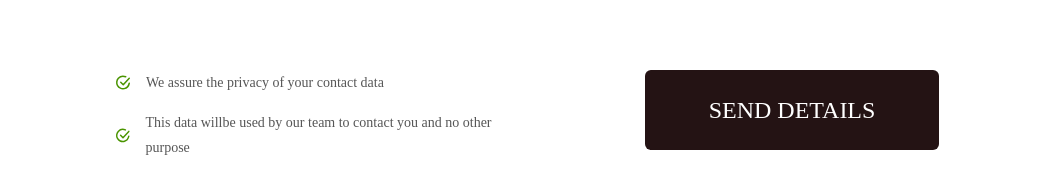
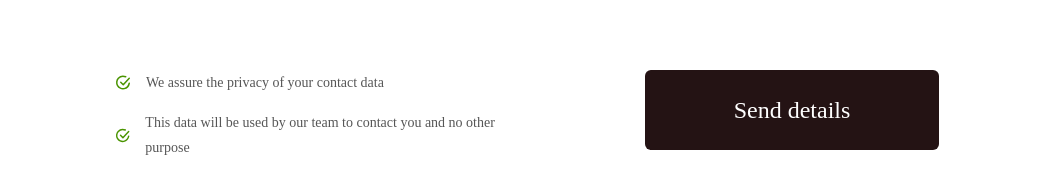
Before and after one commit to Amitrawat4532/Trekkings, a Next.js app: page /contact in a window 1280 px wide. Shown: the part 813-1006 px from the top of the page, without its empty margins (113-1163 px from the left). Built offline with nearby package versions, Linux system fonts and the light colour scheme; a web font is replaced by a local one.

Commit message:
contact us page

```diff
--- a/pages/contact.js
+++ b/pages/contact.js
@@ -3,22 +3,22 @@ import React from 'react'
 
 const contact = () => {
   return (
-    <Flex h="100%" width="100%" justifyContent="center" alignItems="center" flexDirection="column">
-      <Flex bg='url("/images/contactimg.png")' h="280px" w="990px" bgRepeat="no-repeat" objectFit="contain" alt="contact us " alignItems="end"  position="relative">
+    <Flex h="100%" width="100%" justifyContent="center" alignItems="center" flexDirection="column" overflow="hidden">
+      <Flex bg='url("/images/contactimg.png")' h="280px" w={["100%","100%","990px","990px"]}  bgRepeat="no-repeat" objectFit="contain" alt="contact us " alignItems="end"  position="relative">
         <Box position="absolute" right="40px" top="20px">
         <svg width="40" height="40" viewBox="0 0 40 40" fill="none" xmlns="http://www.w3.org/2000/svg">
 <path d="M20 0C8.94 0 0 8.94 0 20C0 31.06 8.94 40 20 40C31.06 40 40 31.06 40 20C40 8.94 31.06 0 20 0ZM28.6 28.6C28.415 28.7854 28.1952 28.9325 27.9532 29.0329C27.7113 29.1332 27.4519 29.1849 27.19 29.1849C26.9281 29.1849 26.6687 29.1332 26.4268 29.0329C26.1848 28.9325 25.965 28.7854 25.78 28.6L20 22.82L14.22 28.6C13.846 28.974 13.3389 29.184 12.81 29.184C12.2811 29.184 11.774 28.974 11.4 28.6C11.026 28.226 10.816 27.7189 10.816 27.19C10.816 26.9281 10.8675 26.6688 10.9677 26.4269C11.068 26.185 11.2148 25.9652 11.4 25.78L17.18 20L11.4 14.22C11.026 13.846 10.816 13.3389 10.816 12.81C10.816 12.2811 11.026 11.774 11.4 11.4C11.774 11.026 12.2811 10.816 12.81 10.816C13.3389 10.816 13.846 11.026 14.22 11.4L20 17.18L25.78 11.4C25.9652 11.2148 26.185 11.068 26.4269 10.9677C26.6688 10.8675 26.9281 10.816 27.19 10.816C27.4519 10.816 27.7112 10.8675 27.9531 10.9677C28.195 11.068 28.4148 11.2148 28.6 11.4C28.7852 11.5852 28.932 11.805 29.0323 12.0469C29.1325 12.2888 29.184 12.5481 29.184 12.81C29.184 13.0719 29.1325 13.3312 29.0323 13.5731C28.932 13.815 28.7852 14.0348 28.6 14.22L22.82 20L28.6 25.78C29.36 26.54 29.36 27.82 28.6 28.6Z" fill="#241314"/>
 </svg>
 
         </Box>
-        <Flex  px="40px" pb="15px" w="100%" position="relative" >
-        <Text lineHeight="32px" color="white" fontSize="32px" fontWeight="700">IGATPURIHILLSTOTREAKTOURISM</Text>
-         <Image src="/images/svgcontact.png"  position="absolute" right="40px" top="-100px" />
+        <Flex  px={["20px","20px","40px","40px"]} pb="15px" w="100%" position="relative" >
+        <Text lineHeight="32px" color="white" fontSize={["20px","20px","32px","32px"]} fontWeight="700">IGATPURIHILLSTOTREAKTOURISM</Text>
+         <Image src="/images/svgcontact.png"  position="absolute" right="40px" top={["-150px","-150px","-100px","-100px"]} />
         </Flex>
 
       </Flex>
-      <Flex w="990px" h="100%" bgColor="white" px="83px"  flexWrap="wrap" >
-        <Flex gap="5px" flexDirection="column" width="50%"  py='38px'>
+      <Flex w={["100%","100%","990px","990px"]} h="100%" bgColor="white" px={["21px","21px","83px","83px"]}  flexWrap="wrap" >
+        <Flex gap="5px" flexDirection="column" width={["100%","100%","50%","50%"]}  py='38px'>
          <Text color="black" fontSize="16px" fontFamily="Popins" fontWeight="500" lineHeight="25px">First Name</Text>
          <input type='text' placeholder='Mac' fontSize="17px" width="350px" fontFamily="Popins" fontWeight="500" lineHeight="25px"></input>
          <Box pt="7px">
@@ -30,7 +30,7 @@ const contact = () => {
 
 
 
-        <Flex gap="5px" flexDirection="column" width="50%"  py='38px'>
+        <Flex gap="5px" flexDirection="column" width={["100%","100%","50%","50%"]}  py='38px'>
          <Text color="black" fontSize="16px" fontFamily="Popins" fontWeight="500" lineHeight="25px">Last Name</Text>
          <input type='text' placeholder='Tyre' fontSize="17px" width="350px" fontFamily="Popins" fontWeight="500" lineHeight="25px"></input>
          <Box pt="7px">
@@ -40,7 +40,7 @@ const contact = () => {
         </Box>
         </Flex>
 
-        <Flex gap="5px" flexDirection="column" width="50%"  py='38px'>
+        <Flex gap="5px" flexDirection="column" width={["100%","100%","50%","50%"]}  py='38px'>
          <Text color="black" fontSize="16px" fontFamily="Popins" fontWeight="500" lineHeight="25px">Phone Number</Text>
          <input type='number' placeholder='+10 00 00 00 00' fontSize="17px" width="350px" fontFamily="Popins" fontWeight="500" lineHeight="25px"></input>
          <Box pt="7px">
@@ -50,7 +50,7 @@ const contact = () => {
         </Box>
         </Flex>
 
-        <Flex gap="5px" flexDirection="column" width="50%"  py='38px'>
+        <Flex gap="5px" flexDirection="column" width={["100%","100%","50%","50%"]}  py='38px'>
          <Text color="black" fontSize="16px" fontFamily="Popins" fontWeight="500" lineHeight="25px">E-mail</Text>
          <input type='email' placeholder='abc@gmail.com' fontSize="17px" width="350px" fontFamily="Popins" fontWeight="500" lineHeight="25px"></input>
          <Box pt="7px">
@@ -60,7 +60,7 @@ const contact = () => {
         </Box>
         </Flex>
 
-        <Flex gap="5px" flexDirection="column" width="50%"  py='38px'>
+        <Flex gap="5px" flexDirection="column" width={["100%","100%","50%","50%"]}  py='38px'>
          <Text color="black" fontSize="16px" fontFamily="Popins" fontWeight="500" lineHeight="25px">Date of Travel</Text>
          <input type='text' placeholder='28 Nov' fontSize="17px" width="350px" fontFamily="Popins" fontWeight="500" lineHeight="25px"></input>
          <Box pt="7px">
@@ -70,7 +70,7 @@ const contact = () => {
         </Box>
         </Flex>
 
-        <Flex gap="5px" flexDirection="column" width="50%"  py='38px'>
+        <Flex gap="5px" flexDirection="column" width={["100%","100%","50%","50%"]}  py='38px'>
          <Text color="black" fontSize="16px" fontFamily="Popins" fontWeight="500" lineHeight="25px">
         Traveller Count
 
@@ -89,15 +89,21 @@ const contact = () => {
 
          </Text>
          <input type='text' placeholder='write your message...' fontSize="17px" width="350px" fontFamily="Popins" fontWeight="500" lineHeight="25px"></input>
-         <Box pt="7px">
+         <Box pt="7px" display={["none","none","flex","flex"]}>
          <svg width="821" height="3" viewBox="0 0 821 3" fill="none" xmlns="http://www.w3.org/2000/svg">
 <path d="M0 1.58594H821" stroke="#8D8D8D" stroke-width="1.25152"/>
 </svg>
 
         </Box>
+        <Box pt="7px" display={["flex","flex","none","none"]}>
+        <svg width="348" height="2" viewBox="0 0 348 2" fill="none" xmlns="http://www.w3.org/2000/svg">
+<path d="M0 0.832031H347.924" stroke="#8D8D8D" stroke-width="1.25152"/>
+</svg>
+
+        </Box>
         </Flex>
 
-        <Flex gap="15px" flexDirection="column" width="50%"  py='38px'>
+        <Flex gap="15px" flexDirection="column" width={["100%","100%","50%","50%"]}  py='38px'>
         <Flex alignItems="center" gap="15px">
         <svg width="16" height="17" viewBox="0 0 16 17" fill="none" xmlns="http://www.w3.org/2000/svg">
 <path d="M14.2502 9.24907C13.7502 11.7491 11.8652 14.1031 9.22022 14.6291C7.93022 14.886 6.59204 14.7293 5.39623 14.1815C4.20042 13.6336 3.20794 12.7224 2.56012 11.5777C1.91229 10.4329 1.64214 9.11296 1.78813 7.80574C1.93413 6.49853 2.48882 5.27069 3.37322 4.29707C5.18722 2.29907 8.25022 1.74907 10.7502 2.74907" stroke="#4A9400" stroke-width="1.5" stroke-linecap="round" stroke-linejoin="round"/>
@@ -111,12 +117,12 @@ const contact = () => {
 <path d="M14.2502 9.24907C13.7502 11.7491 11.8652 14.1031 9.22022 14.6291C7.93022 14.886 6.59204 14.7293 5.39623 14.1815C4.20042 13.6336 3.20794 12.7224 2.56012 11.5777C1.91229 10.4329 1.64214 9.11296 1.78813 7.80574C1.93413 6.49853 2.48882 5.27069 3.37322 4.29707C5.18722 2.29907 8.25022 1.74907 10.7502 2.74907" stroke="#4A9400" stroke-width="1.5" stroke-linecap="round" stroke-linejoin="round"/>
 <path d="M5.75 8.25L8.25 10.75L14.25 4.25" stroke="#4A9400" stroke-width="1.5" stroke-linecap="round" stroke-linejoin="round"/>
 </svg>
-<Text color="#565656" fontSize="14px" fontFamily="Popins" fontWeight="500" lineHeight="25px">This data willbe used by our team to contact you and no other purpose</Text>
+<Text color="#565656" fontSize="14px" fontFamily="Popins" fontWeight="500" lineHeight="25px">This data will be used by our team to contact you and no other purpose</Text>
         </Flex>
         </Flex>
 
-        <Flex gap="15px" flexDirection="column" width="50%"  py='38px' alignItems="end">
-        <Button bgColor="#241314" color="white" fontFamily="Poppins" fontSize="24px" fontWeight="500" maxW="294px" px="72px" py="40px">SEND DETAILS</Button>
+        <Flex gap="15px" flexDirection="column" width={["100%","100%","50%","50%"]}  py='38px' alignItems={["center","center","end","end"]}>
+        <Button bgColor="#241314" color="white" fontFamily="Poppins" fontSize="24px" fontWeight="500" maxW={["100%","100%","294px","294px"]} width="100%" px={["18px","18px","72px","72px"]}  py={["24px","24px","40px","40px"]}>Send details</Button>
         </Flex>
 
 
```
